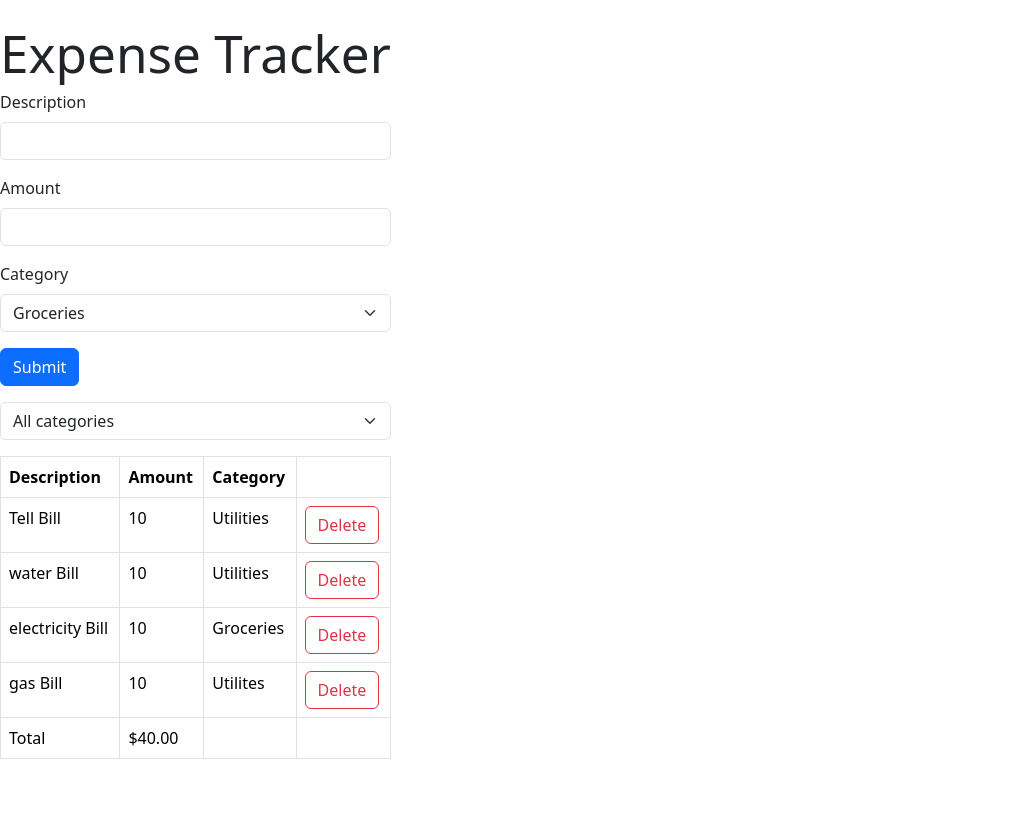
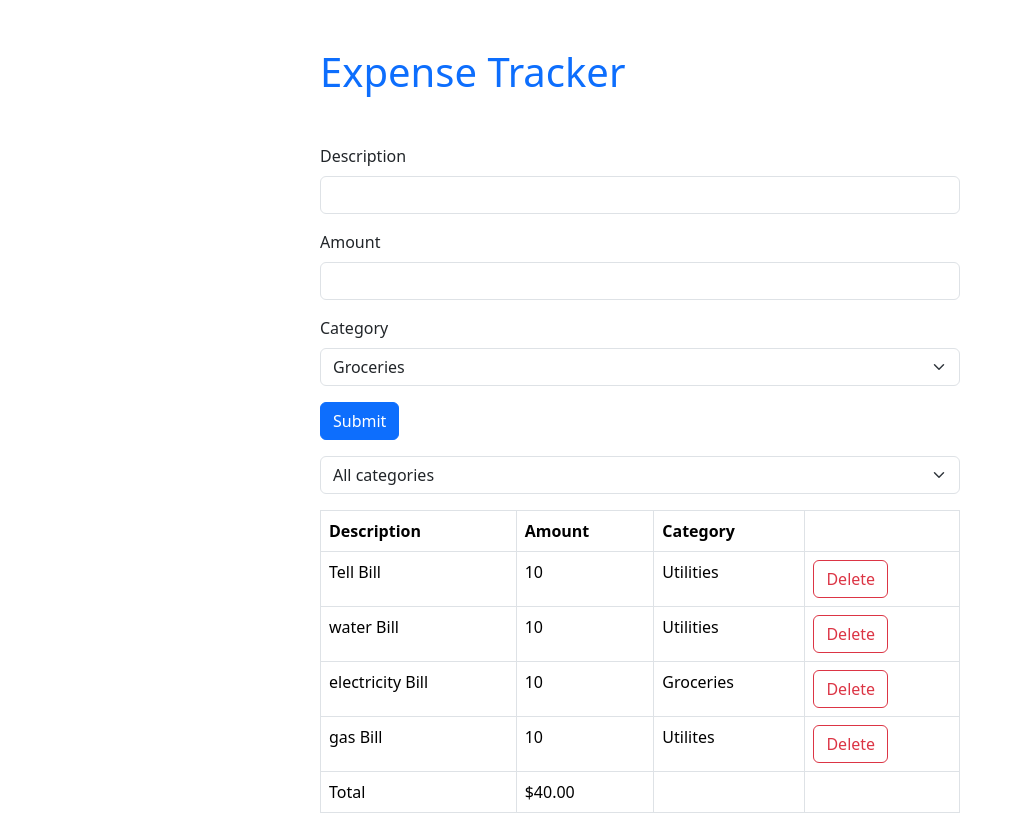
Before and after one commit to Sandunrmst/Expense-Tracker-react, a React (Vite) app: page / in a window 1280 px wide. Shown: the whole page, without its empty margins (0-1023 px from the left). Before the commit the page ends 800 px from the top, so only its background shows below. Built offline with nearby package versions, Linux system fonts and the light colour scheme.

Commit message:
Form validation and display list of expences

```diff
--- a/package.json
+++ b/package.json
@@ -9,9 +9,12 @@
     "preview": "vite preview"
   },
   "dependencies": {
+    "@hookform/resolvers": "^3.3.1",
     "bootstrap": "^5.3.2",
     "react": "^18.2.0",
-    "react-dom": "^18.2.0"
+    "react-dom": "^18.2.0",
+    "react-hook-form": "^7.46.2",
+    "zod": "^3.22.2"
   },
   "devDependencies": {
     "@types/react": "^18.0.27",
--- a/src/App.tsx
+++ b/src/App.tsx
@@ -2,12 +2,18 @@ import { useState } from "react";
 import ExpenseList from "./expense-tracker/ExpenseList";
 import ExpenseFilter from "./expense-tracker/component/ExpenseFilter";
 import ExpenseForm from "./expense-tracker/component/ExpenseForm";
+import categories from "./expense-tracker/Categories";
 
-export const categorries = ["Groceries", "Utilities", "Entertainment"];
+import style from "./index.css";
+
+// //Define for reusable category list
+// export const categorries = ["Groceries", "Utilities", "Entertainment"] as const;
+// //At the end "as const" is use for set this categorries for read only
 
 function App() {
   const [selectedCategory, setSelectedCategory] = useState("");
 
+  //Expenses array list
   const [expenses, setExpenses] = useState([
     { id: 1, description: "Tell Bill", amount: 10, category: "Utilities" },
     { id: 2, description: "water Bill", amount: 10, category: "Utilities" },
@@ -20,20 +26,27 @@ function App() {
     { id: 4, description: "gas Bill", amount: 10, category: "Utilites" },
   ]);
 
+  //Checking of what is currently selected category
   const visibleExpenses = selectedCategory
     ? expenses.filter((expense) => expense.category === selectedCategory)
     : expenses;
 
   return (
-    <div>
-      <h1>Expense Tracker</h1>
+    <div className="mx-auto w-50 mt-5">
+      <h1 className="mb-5 text-primary">Expense Tracker</h1>
+
       <div className="mb-3">
-        <ExpenseForm />
+        <ExpenseForm
+          onSubmit={(expense) =>
+            setExpenses([...expenses, { ...expense, id: expenses.length + 1 }])
+          }
+        />
       </div>
 
       <div className="mb-3 mt-3">
         <ExpenseFilter onSelectCategory={(cate) => setSelectedCategory(cate)} />
       </div>
+
       <ExpenseList
         expenses={visibleExpenses}
         onDelete={(id) => setExpenses(expenses.filter((e) => e.id !== id))}
--- /dev/null
+++ b/src/expense-tracker/Categories.ts
@@ -0,0 +1,5 @@
+//Define for reusable category list
+const categorries = ["Groceries", "Utilities", "Entertainment"] as const;
+//At the end "as const" is use for set this categorries for read only
+
+export default categorries
--- a/src/expense-tracker/component/ExpenseFilter.tsx
+++ b/src/expense-tracker/component/ExpenseFilter.tsx
@@ -1,5 +1,4 @@
-import { categorries } from "../../App";
-
+import categorries from "../Categories";
 interface Props {
   onSelectCategory: (category: string) => void;
 }
@@ -10,9 +9,7 @@ const ExpenseFilter = ({ onSelectCategory }: Props) => {
       className="form-select"
       onChange={(event) => onSelectCategory(event.target.value)}
     >
-      <option value="" selected>
-        All categories
-      </option>
+      <option value="">All categories</option>
       {categorries.map((category) => (
         <option key={category} value={category}>
           {category}
--- a/src/expense-tracker/component/ExpenseForm.tsx
+++ b/src/expense-tracker/component/ExpenseForm.tsx
@@ -1,36 +1,91 @@
-import React from "react";
-import { categorries } from "../../App";
+import { z } from "zod"; //Form validation
+import { useForm } from "react-hook-form"; //Form validation
+import { zodResolver } from "@hookform/resolvers/zod"; //Form validation
+import categorries from "../Categories";
 
-const ExpenseForm = () => {
+//Form validation
+const schema = z.object({
+  description: z
+    .string()
+    .min(3, { message: "Description should be at least 3 characters." })
+    .max(50),
+  amount: z
+    .number({ invalid_type_error: "Amount is required." })
+    .min(0.01)
+    .max(100_000),
+  category: z.enum(categorries),
+});
+
+//Form validation
+type ExpenseFormData = z.infer<typeof schema>;
+
+interface Props {
+  onSubmit: (data: ExpenseFormData) => void;
+}
+
+const ExpenseForm = ({ onSubmit }: Props) => {
+  //Form validation
+  const {
+    register,
+    handleSubmit,
+    reset,
+    formState: { errors },
+  } = useForm<ExpenseFormData>({ resolver: zodResolver(schema) });
+
   return (
-    <form>
+    <form
+      onSubmit={handleSubmit((data) => {
+        onSubmit(data);
+        reset();
+      })}
+    >
       <div className="mb-3">
         <label htmlFor="description" className="form-label">
           Description
         </label>
-        <input id="description" type="text" className="form-control" />
+        <input
+          {...register("description")}
+          id="description"
+          type="text"
+          className="form-control"
+        />
+        {/* form validation  */}
+        {errors.description && (
+          <p className="text-danger">{errors.description.message}</p>
+        )}
       </div>
 
       <div className="mb-3">
         <label htmlFor="amount" className="form-label">
           Amount
         </label>
-        <input id="amount" type="number" className="form-control" />
+        <input
+          {...register("amount", { valueAsNumber: true })}
+          id="amount"
+          type="number"
+          className="form-control"
+        />
+        {/* form validation  */}
+        {errors.amount && (
+          <p className="text-danger">{errors.amount.message}</p>
+        )}
       </div>
 
       <div className="md-3">
-        {/* .md-3>label.form-label+select.form-select */}
-
         <label htmlFor="category" className="form-label">
           Category
         </label>
-        <select id="category" className="form-select">
+        <select {...register("category")} id="category" className="form-select">
           {categorries.map((category) => (
             <option key={category} value={category}>
               {category}
             </option>
           ))}
         </select>
+        {/* form validation  */}
+        {errors.category && (
+          <p className="text-danger">{errors.category.message}</p>
+        )}
       </div>
       <button className="btn btn-primary mt-3"> Submit</button>
     </form>
--- a/src/index.css
+++ b/src/index.css
@@ -1,69 +1,13 @@
-:root {
-  font-family: Inter, system-ui, Avenir, Helvetica, Arial, sans-serif;
-  line-height: 1.5;
-  font-weight: 400;
-
-  color-scheme: light dark;
-  color: rgba(255, 255, 255, 0.87);
-  background-color: #242424;
-
-  font-synthesis: none;
-  text-rendering: optimizeLegibility;
-  -webkit-font-smoothing: antialiased;
-  -moz-osx-font-smoothing: grayscale;
-  -webkit-text-size-adjust: 100%;
+.main-div-center {
+  display: flex;
+  flex-direction: column;
+  justify-content: center;
+  align-items: center;
+  height: 100vh;
+  width: 100vw;
 }
 
-a {
-  font-weight: 500;
-  color: #646cff;
-  text-decoration: inherit;
+.container-center{
+  margin: auto;
+  width: 80%;
 }
-a:hover {
-  color: #535bf2;
-}
-
-body {
-  margin: 0;
-  display: flex;
-  place-items: center;
-  min-width: 320px;
-  min-height: 100vh;
-}
-
-h1 {
-  font-size: 3.2em;
-  line-height: 1.1;
-}
-
-button {
-  border-radius: 8px;
-  border: 1px solid transparent;
-  padding: 0.6em 1.2em;
-  font-size: 1em;
-  font-weight: 500;
-  font-family: inherit;
-  background-color: #1a1a1a;
-  cursor: pointer;
-  transition: border-color 0.25s;
-}
-button:hover {
-  border-color: #646cff;
-}
-button:focus,
-button:focus-visible {
-  outline: 4px auto -webkit-focus-ring-color;
-}
-
-@media (prefers-color-scheme: light) {
-  :root {
-    color: #213547;
-    background-color: #ffffff;
-  }
-  a:hover {
-    color: #747bff;
-  }
-  button {
-    background-color: #f9f9f9;
-  }
-}
```
Also changed, not shown: 1 other file (tests, documents, lock files or other folders).
